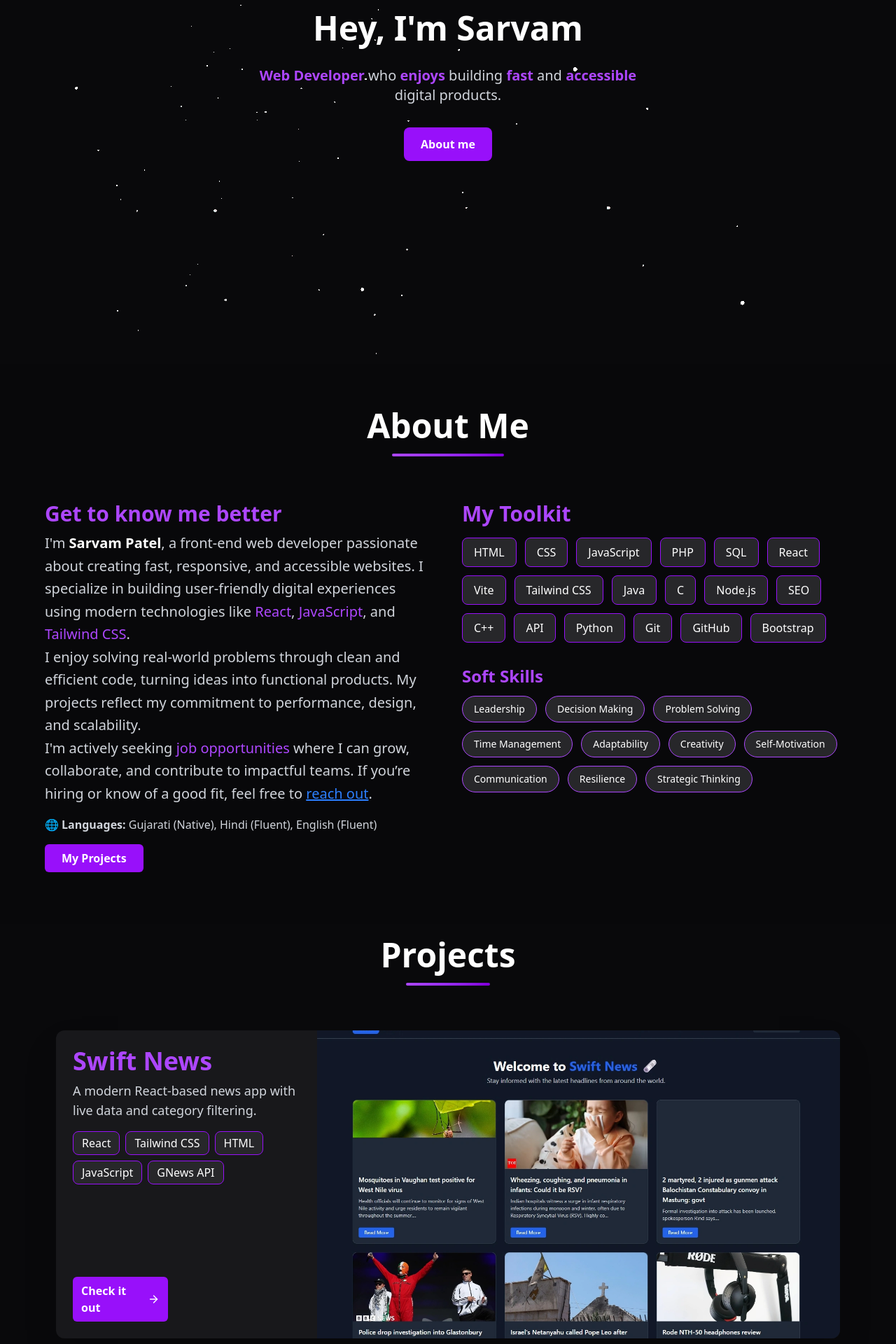
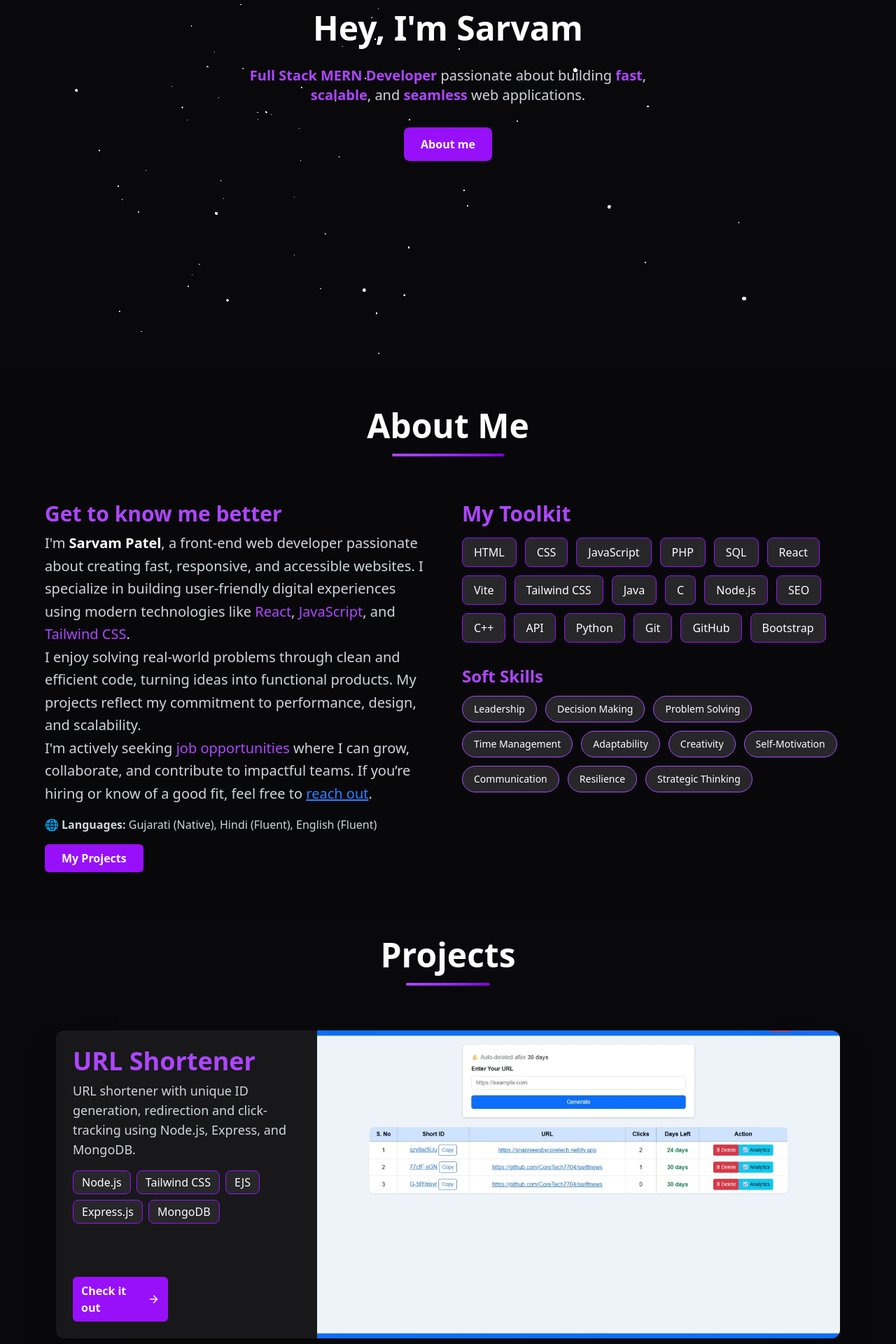
Before and after one commit to CoreTech7704/Portfoliosite, a React (Vite) app: page / in a window 1280 px wide. Shown: the part 280-2200 px from the top of the page at 70% size. Built offline with nearby package versions, Linux system fonts and the light colour scheme; no server answers.

Commit message:
New update v1.2

```diff
--- a/src/components/Hero.jsx
+++ b/src/components/Hero.jsx
@@ -26,12 +26,13 @@ const Hero = () => {
       Hey, I'm Sarvam
     </h1>
 
-    <p className="max-w-xl text-lg md:text-xl text-gray-300 mb-8">
-      <span className="text-purple-500 font-semibold">Web Developer</span> who{" "}
-      <span className="text-purple-500 font-semibold">enjoys</span> building{" "}
-      <span className="text-purple-500 font-semibold">fast</span> and{" "}
-      <span className="text-purple-500 font-semibold">accessible</span> digital products.
-    </p>
+<p className="max-w-xl text-lg md:text-xl text-gray-300 mb-8">
+  <span className="text-purple-500 font-semibold">Full Stack MERN Developer</span>{" "}
+  passionate about building{" "}
+  <span className="text-purple-500 font-semibold">fast</span>,{" "}
+  <span className="text-purple-500 font-semibold">scalable</span>, and{" "}
+  <span className="text-purple-500 font-semibold">seamless</span> web applications.
+</p>
 
     <a
       aria-label="Aboutme"
--- a/src/components/Projects.jsx
+++ b/src/components/Projects.jsx
@@ -4,21 +4,32 @@ import SnapNewsImage from "../assets/snapnews.webp";
 import TextUtilsImage from "../assets/Textutils.webp";
 import DESImage from "../assets/DES.webp";
 import PariAgencyImage from "../assets/Pariagency.webp";
+import URLShortenerImage from "../assets/URL-shortner.webp";
 
 const ProjectCard = () => {
   const projects = [
+      {
+      id: 1,
+      title: "URL Shortener",
+      description: "URL shortener with unique ID generation, redirection and click-tracking using Node.js, Express, and MongoDB.",
+      techStack: ["Node.js", "Tailwind CSS", "EJS", "Express.js", "MongoDB"],
+      url: "https://github.com/CoreTech7704/URL-Shortener",
+      image: URLShortenerImage,
+      goals:
+        "A full-stack URL shortening service built with Node.js and Express.js. It features unique ID generation, redirection, and click-tracking functionalities, all styled with Tailwind CSS and EJS templating, and uses MongoDB for data storage.",
+    },
     {
-      id: 1,
+      id: 2,
       title: "Swift News",
       description: "A modern React-based news app with live data and category filtering.",
       techStack: ["React", "Tailwind CSS", "HTML", "JavaScript", "GNews API"],
-      url: "https://swiftnews.netlify.app/",
+      url: "https://github.com/CoreTech7704/swiftnews",
       image: SwiftNewsImage,
       goals:
         "A dynamic and responsive news application built with React and Tailwind CSS. It fetches real-time headlines from GNews API and allows users to filter news by category with smooth transitions and a clean dark UI.",
     },
     {
-      id: 2,
+      id: 3,
       title: "Snap News",
       description: "A Bootstrap-based news website featuring real-time API data and category-wise sorting.",
       techStack: ["React", "Bootstrap", "HTML", "JavaScript", "GNews API"],
@@ -28,7 +39,7 @@ const ProjectCard = () => {
         "A lightweight news platform developed using React and Bootstrap. It integrates GNews API to fetch real-time news updates and features category-based filtering, laying the foundation for understanding API handling and responsive design.",
     },
     {
-      id: 3,
+      id: 4,
       title: "TextUtils",
       description: "A simple React-based text editor with light/dark mode and text manipulation tools.",
       techStack: ["React", "HTML", "JavaScript", "Tailwind CSS"],
@@ -38,7 +49,7 @@ const ProjectCard = () => {
         "A powerful text utility tool built with React for performing transformations like case conversion, word/character count, and copy/clear functions. Includes a toggleable light/dark mode and responsive design using Tailwind CSS.",
     },
     {
-      id: 4,
+      id: 5,
       title: "DES Algorithm Visualizer",
       description: "A pure C language project that explains the DES encryption algorithm.",
       techStack: ["C"],
@@ -48,7 +59,7 @@ const ProjectCard = () => {
         "A C-based simulation of the Data Encryption Standard (DES) algorithm, showcasing key scheduling, permutation tables, and block-level encryption steps ideal for understanding low-level cryptographic logic and bitwise operations.",
     },
     {
-      id: 5,
+      id: 6,
       title: "Pari Travel Agency",
       description: "A basic responsive business website made for a real travel agency client.",
       techStack: ["HTML", "CSS", "JavaScript"],
```
Also changed, not shown: src/assets/URL-shortner.webp (added).
